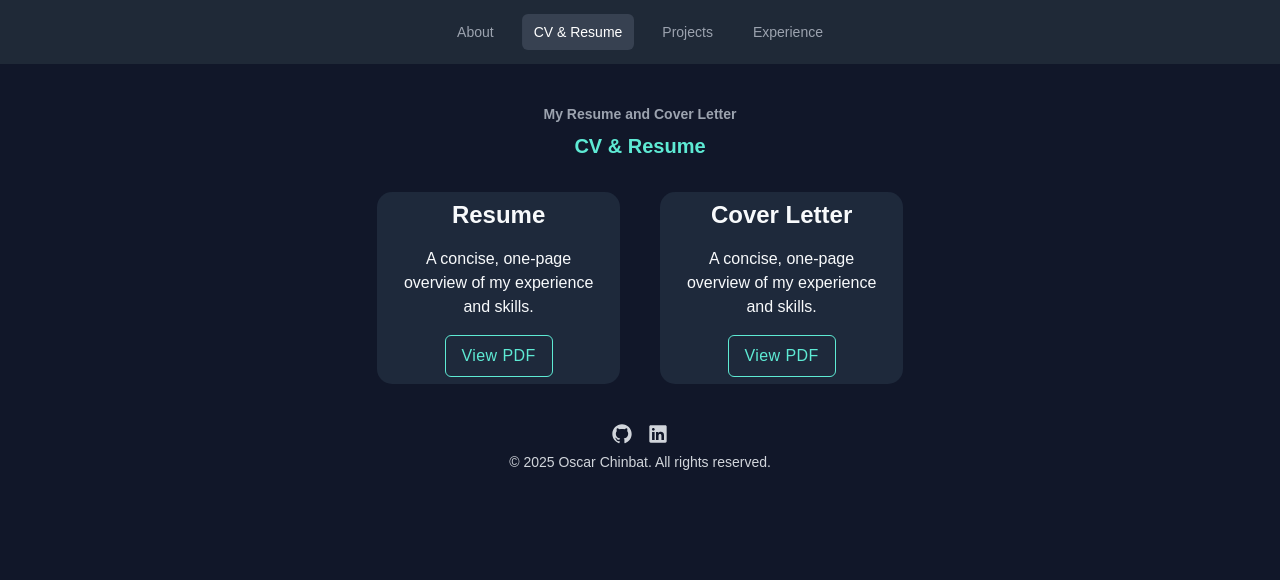
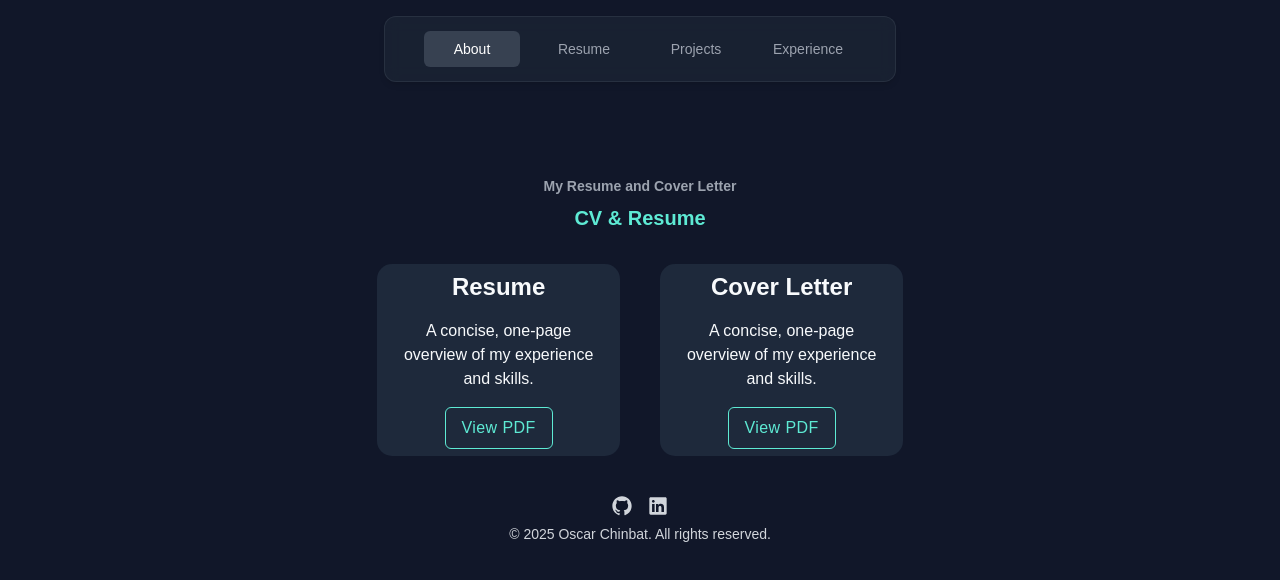
Before and after one commit to orchlonn/orchlon-portfolio, a Next.js app: page /resume in a window 1280 px wide. Shown: the top 580 px of the page. Built offline with nearby package versions, Linux system fonts and the light colour scheme.

Commit message:
major update v3.0

```diff
--- /dev/null
+++ b/hooks/useNavbar.ts
@@ -0,0 +1,109 @@
+import { useEffect, useMemo, useRef, useState } from "react";
+import { NavItem } from "../model/navbar.model";
+
+export const useNavbar = (navItems: NavItem[]) => {
+  const [activeId, setActiveId] = useState<string>("about");
+  const [isOpen, setIsOpen] = useState(false);
+  const observersRef = useRef<IntersectionObserver | null>(null);
+  const isScrollingRef = useRef<boolean>(false);
+  const scrollTimeoutRef = useRef<NodeJS.Timeout | null>(null);
+  const sectionIds = useMemo(() => navItems.map((n) => n.id), [navItems]);
+
+  const handleNavClick = (id: string) => {
+    // Clear any existing timeout
+    if (scrollTimeoutRef.current) {
+      clearTimeout(scrollTimeoutRef.current);
+    }
+
+    // Set the active state immediately
+    setActiveId(id);
+
+    // Block observer updates during smooth scroll
+    isScrollingRef.current = true;
+
+    // Scroll to the section
+    const el = document.getElementById(id);
+    el?.scrollIntoView({
+      behavior: "smooth",
+      block: "start",
+    });
+
+    // Re-enable observer after scroll completes (smooth scrolling typically takes 500-1000ms)
+    scrollTimeoutRef.current = setTimeout(() => {
+      isScrollingRef.current = false;
+    }, 1000);
+  };
+
+  const toggleMenu = () => {
+    setIsOpen((prev) => !prev);
+  };
+
+  const closeMenu = () => {
+    setIsOpen(false);
+  };
+
+  useEffect(() => {
+    const handleIntersect: IntersectionObserverCallback = (entries) => {
+      // Skip observer updates during user-initiated smooth scrolling
+      if (isScrollingRef.current) return;
+
+      // Find all intersecting sections
+      const intersecting = entries.filter((e) => e.isIntersecting);
+
+      if (intersecting.length === 0) return;
+
+      // Sort by their position on the page (top to bottom)
+      const sorted = intersecting.sort((a, b) => {
+        const rectA = a.target.getBoundingClientRect();
+        const rectB = b.target.getBoundingClientRect();
+        return rectA.top - rectB.top;
+      });
+
+      // Find the section closest to the top of the viewport
+      const closest = sorted.reduce((prev, curr) => {
+        const prevRect = prev.target.getBoundingClientRect();
+        const currRect = curr.target.getBoundingClientRect();
+        const prevDistance = Math.abs(prevRect.top);
+        const currDistance = Math.abs(currRect.top);
+        return currDistance < prevDistance ? curr : prev;
+      });
+
+      if (closest?.target?.id) {
+        setActiveId(closest.target.id);
+      }
+    };
+
+    const observer = new IntersectionObserver(handleIntersect, {
+      root: null,
+      rootMargin: "-100px 0px -66% 0px",
+      threshold: [0, 0.1, 0.2, 0.3, 0.4, 0.5],
+    });
+
+    observersRef.current = observer;
+    sectionIds.forEach((id) => {
+      const el = document.getElementById(id);
+      if (el) observer.observe(el);
+    });
+    return () => {
+      observer.disconnect();
+      observersRef.current = null;
+    };
+  }, [sectionIds]);
+
+  // Cleanup timeout on unmount
+  useEffect(() => {
+    return () => {
+      if (scrollTimeoutRef.current) {
+        clearTimeout(scrollTimeoutRef.current);
+      }
+    };
+  }, []);
+
+  return {
+    activeId,
+    isOpen,
+    handleNavClick,
+    toggleMenu,
+    closeMenu,
+  };
+};
--- /dev/null
+++ b/model/navbar.model.ts
@@ -0,0 +1,5 @@
+export interface NavItem {
+  id: string;
+  label: string;
+  href: string;
+}
--- a/src/Components/Navbar.tsx
+++ b/src/Components/Navbar.tsx
@@ -1,30 +1,14 @@
 "use client";
-import { useState, useEffect } from "react";
 import Link from "next/link";
-import { usePathname } from "next/navigation";
 import { motion, LayoutGroup, AnimatePresence } from "framer-motion";
+import { useNavbar } from "../../hooks/useNavbar";
 
 const navItems = [
-  { label: "About", href: "/" },
-  { label: "CV & Resume", href: "/resume" },
-  { label: "Projects", href: "/projects" },
-  { label: "Experience", href: "/experience" },
+  { id: "about", label: "About", href: "#about" },
+  { id: "resume", label: "Resume", href: "#resume" },
+  { id: "projects", label: "Projects", href: "#projects" },
+  { id: "experience", label: "Experience", href: "#experience" },
 ];
-
-const getInitialSection = (path: string) => {
-  switch (path) {
-    case "/":
-      return 0;
-    case "/resume":
-      return 1;
-    case "/projects":
-      return 2;
-    case "/experience":
-      return 3;
-    default:
-      return 0;
-  }
-};
 
 const mobileMenuVariants = {
   hidden: { opacity: 0, height: 0 },
@@ -50,38 +34,38 @@ const mobileMenuItemVariants = {
 };
 
 const Navbar = () => {
-  const pathname = usePathname();
-  const [section, setSection] = useState(getInitialSection(pathname));
-  const [isOpen, setIsOpen] = useState(false);
-
-  useEffect(() => {
-    setSection(getInitialSection(pathname));
-  }, [pathname]);
-  useEffect(() => {
-    setIsOpen(false);
-  }, [pathname]);
+  const { activeId, isOpen, handleNavClick, toggleMenu, closeMenu } =
+    useNavbar(navItems);
 
   return (
-    <nav className="bg-gray-800 text-white relative">
-      <div className="px-4 sm:px-6 lg:px-8">
+    <nav className="fixed top-4 left-0 right-0 z-50">
+      <div className="px-0 max-w-lg mx-auto bg-gray-800/80 backdrop-blur supports-[backdrop-filter]:bg-gray-800/60 text-white border border-gray-700/50 rounded-xl shadow-md">
         <div className="relative flex h-16 items-center">
           <Link
-            href="/"
+            href="#about"
             className="sm:hidden text-white font-semibold text-lg tracking-tight"
+            onClick={(e) => {
+              e.preventDefault();
+              handleNavClick("about");
+              closeMenu();
+            }}
           >
             Oscar
           </Link>
           <div className="hidden sm:flex absolute left-1/2 -translate-x-1/2">
             <LayoutGroup>
               <div className="flex justify-center space-x-4 relative">
-                {navItems.map((item, idx) => (
+                {navItems.map((item) => (
                   <Link
                     href={item.href}
-                    key={idx}
-                    onClick={() => setSection(idx)}
-                    className="relative px-3 py-2 rounded-md text-sm font-medium cursor-pointer"
+                    key={item.id}
+                    onClick={(e) => {
+                      e.preventDefault();
+                      handleNavClick(item.id);
+                    }}
+                    className="relative px-3 py-2 text-center w-24 rounded-md text-sm font-medium cursor-pointer"
                   >
-                    {section === idx && (
+                    {activeId === item.id && (
                       <motion.span
                         layoutId="navHighlight"
                         className="absolute inset-0 bg-gray-700 rounded-md"
@@ -94,7 +78,7 @@ const Navbar = () => {
                     )}
                     <span
                       className={
-                        section === idx
+                        activeId === item.id
                           ? "relative text-white"
                           : "relative text-gray-400 hover:text-white"
                       }
@@ -111,7 +95,7 @@ const Navbar = () => {
             <motion.button
               type="button"
               aria-label="Toggle menu"
-              onClick={() => setIsOpen((prev) => !prev)}
+              onClick={toggleMenu}
               className="inline-flex items-center justify-center p-2 rounded-md text-gray-300 hover:text-white hover:bg-gray-700 focus:outline-none focus:ring-2 focus:ring-offset-2 focus:ring-offset-gray-800 focus:ring-white"
               animate={{ rotate: isOpen ? 90 : 0, scale: isOpen ? 1.05 : 1 }}
               transition={{ type: "spring", stiffness: 300, damping: 20 }}
@@ -158,22 +142,26 @@ const Navbar = () => {
         {isOpen && (
           <motion.div
             key="mobileMenu"
-            className="sm:hidden absolute top-16 left-0 right-0 bg-gray-800 border-t border-gray-700 shadow-lg z-50 overflow-hidden"
+            className="sm:hidden absolute top-16 left-0 right-0 bg-gray-800/95 border-t border-gray-700 shadow-lg z-50 overflow-hidden"
             initial="hidden"
             animate="show"
             exit="exit"
             variants={mobileMenuVariants}
           >
-            <div className="px-2 py-3 space-y-1">
-              {navItems.map((item, idx) => (
-                <motion.div key={item.href} variants={mobileMenuItemVariants}>
+            <div className="px-0 py-3 space-y-1">
+              {navItems.map((item) => (
+                <motion.div key={item.id} variants={mobileMenuItemVariants}>
                   <Link
                     href={item.href}
-                    onClick={() => setSection(idx)}
+                    onClick={(e) => {
+                      e.preventDefault();
+                      handleNavClick(item.id);
+                      closeMenu();
+                    }}
                     className={
-                      section === idx
-                        ? "block px-3 py-2 rounded-md text-base font-medium bg-gray-700 text-white"
-                        : "block px-3 py-2 rounded-md text-base font-medium text-gray-300 hover:text-white hover:bg-gray-700"
+                      activeId === item.id
+                        ? "block px-0 py-2 rounded-md text-base font-medium bg-gray-700 text-white"
+                        : "block px-0 py-2 rounded-md text-base font-medium text-gray-300 hover:text-white hover:bg-gray-700"
                     }
                   >
                     {item.label}
--- a/src/Components/SectionHeader.tsx
+++ b/src/Components/SectionHeader.tsx
@@ -1,6 +1,6 @@
 const SectionHeader = ({ title, desc }: { title: string; desc: string }) => {
   return (
-    <div className="flex flex-col gap-2 w-full text-center mt-10 mb-5">
+    <div className="flex flex-col gap-2 w-full text-center mt-24  mb-5">
       <p className="text-gray-400 font-semibold text-sm">{desc}</p>
       <p className="text-teal-300 text-xl	font-bold">{title}</p>
     </div>
--- a/src/app/globals.css
+++ b/src/app/globals.css
@@ -11,6 +11,10 @@ html,
 body {
   max-width: 100vw;
   overflow-x: hidden;
+}
+
+html {
+  scroll-behavior: smooth;
 }
 
 body {
--- a/src/app/layout.tsx
+++ b/src/app/layout.tsx
@@ -27,7 +27,7 @@ export default function RootLayout({
 }>) {
   return (
     <html lang="en">
-      <body className={`${geistSans.variable} ${geistMono.variable}`}>
+      <body className={`${geistSans.variable} ${geistMono.variable} pt-20`}>
         <Navbar />
         {children}
         <Footer />
--- a/src/app/page.tsx
+++ b/src/app/page.tsx
@@ -1,12 +1,15 @@
-"use client";
 import Image from "next/image";
 import Profile from "../../public/profile.jpeg";
 // import GitHubCalendar from "react-github-calendar";
 import { AnimatedBeamCircle } from "@/Components/About/CircleBeam";
+import ProjectsSection from "./projects/page";
+import ExperienceSection from "./experience/page";
+import ResumeSection from "./resume/page";
 
 export default function Home() {
   return (
     <>
+      <section id="about" className="scroll-mt-24">
         <div className="flex flex-col items-center mx-auto max-w-3xl px-4 sm:px-6 lg:px-8 animate-fade-in">
           <div className="flex flex-col sm:flex-row h-auto sm:h-[18rem] bg-slate-800 px-4 sm:px-6 my-6 sm:my-10 items-center rounded-lg text-slate-50 transition-all duration-500 ease-in-out hover:bg-transparent hover:border-slate-700 border border-transparent animate-slide-up">
             <div className="mx-4 sm:mx-6 mb-4 sm:mb-0 animate-scale-in">
@@ -48,6 +51,19 @@ export default function Home() {
         <div className="animate-fade-in-delay-2">
           <AnimatedBeamCircle />
         </div>
+      </section>
+
+      <section id="resume" className="scroll-mt-24">
+        <ResumeSection />
+      </section>
+
+      <section id="projects" className="scroll-mt-24">
+        <ProjectsSection />
+      </section>
+
+      <section id="experience" className="scroll-mt-24">
+        <ExperienceSection />
+      </section>
       {/* <div className="flex flex-col items-center mx-auto w-full mt-4 sm:mt-6 lg:mt-8 text-white px-4 sm:px-6 lg:px-8 animate-fade-in-delay-2">
         <div className="animate-bounce-in w-full max-w-4xl">
           <GitHubCalendar username="orchlonn" />
```
Lines whose indentation alone changed are shown as unchanged.
